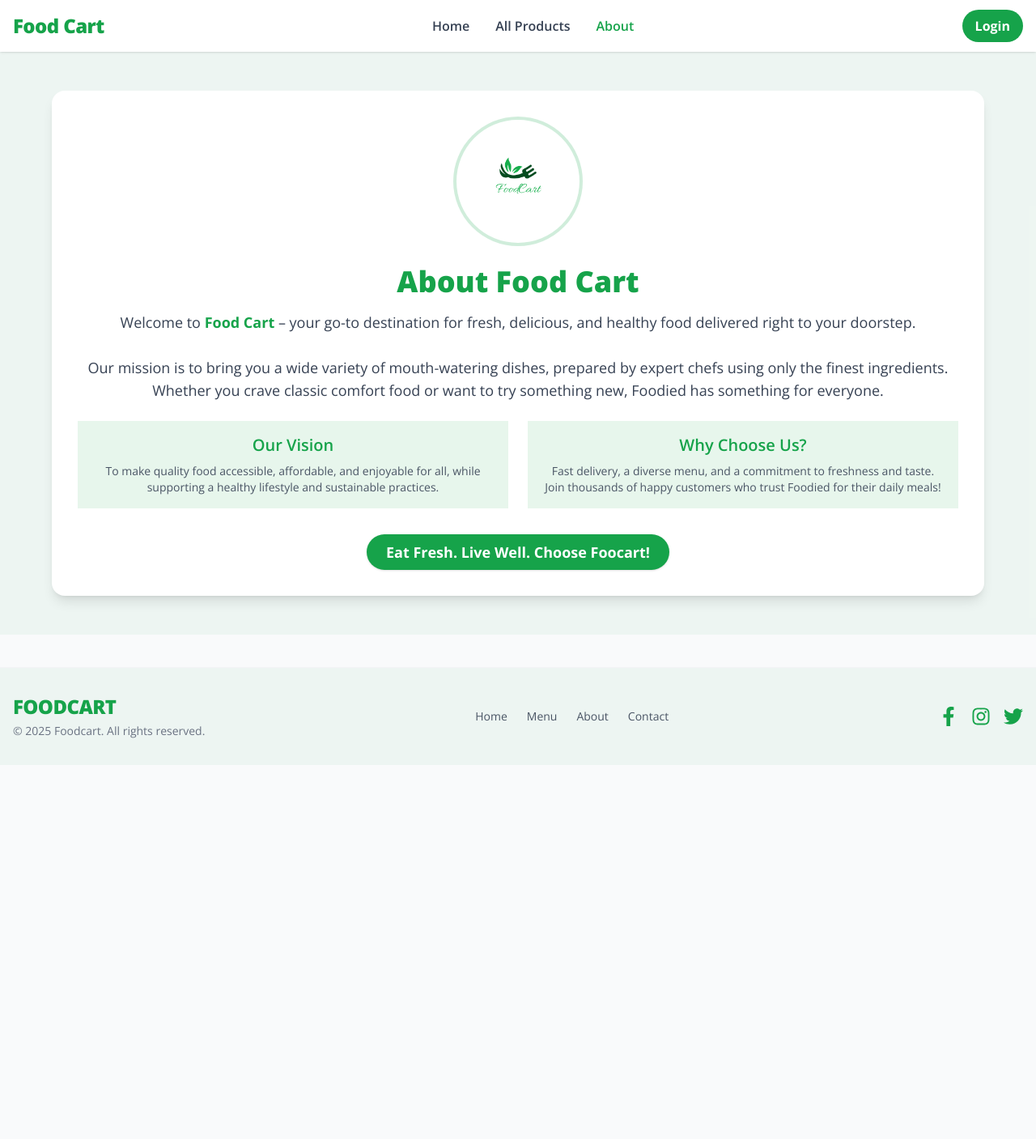
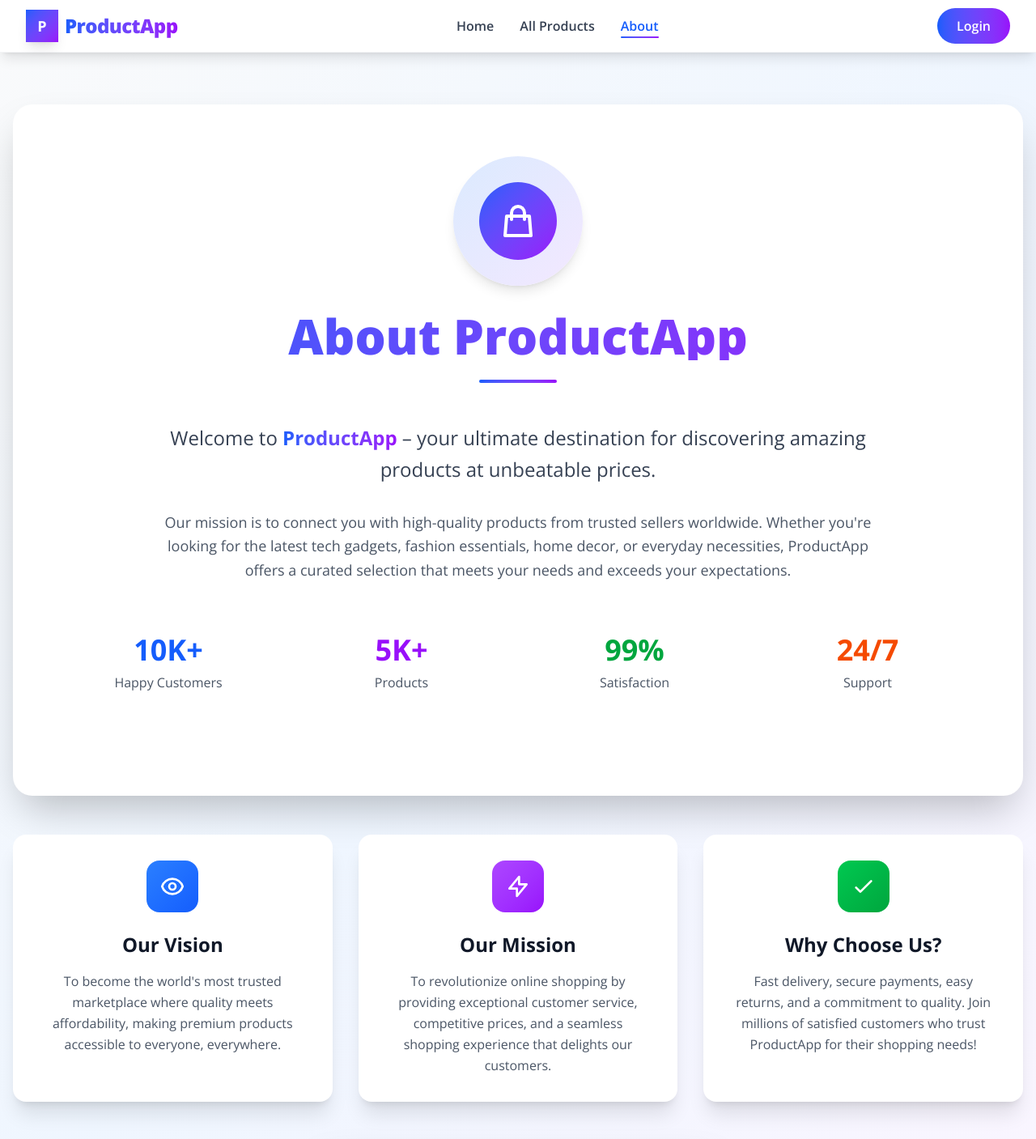
Before and after one commit to Bokul98/food-card-v1, a Next.js app: page /about in a window 1280 px wide. Shown: the top 1407 px of the page at 81% size. Before the commit the page ends 945 px from the top, so only its background shows below. Built offline with nearby package versions, Linux system fonts and the light colour scheme; no server answers.

Commit message:
added all products

```diff
--- a/src/Components/Navbar/Navbar.jsx
+++ b/src/Components/Navbar/Navbar.jsx
@@ -3,80 +3,187 @@ import { usePathname } from "next/navigation";
 import { useSession } from "next-auth/react";
 import { UserNav } from "./UserNav";
 import Link from "next/link";
+import { useState } from "react";
+import { Menu, X } from "lucide-react";
 
 const Navbar = () => {
   const pathname = usePathname();
   const { data: session } = useSession();
+  const [isOpen, setIsOpen] = useState(false);
 
   return (
-    <nav className="w-full bg-white shadow sticky top-0 z-20">
-      <div className="max-w-7xl mx-auto flex items-center justify-between px-4 py-3">
+    <nav className="w-full bg-white/95 backdrop-blur-md shadow-lg sticky top-0 z-50 border-b border-gray-100">
+      <div className="max-w-7xl mx-auto px-4 sm:px-6 lg:px-8">
+        <div className="flex items-center justify-between h-16">
           {/* Logo and Brand Name */}
-        <Link href="/" className="flex items-center gap-2">
-          <span className="text-2xl font-extrabold text-primary tracking-tight">
-            Food Cart
+          <Link href="/" className="flex items-center gap-2 group">
+            <div className="w-10 h-10 bg-gradient-to-br from-blue-600 to-purple-600 rounded-xl flex items-center justify-center shadow-lg group-hover:shadow-xl transition-shadow duration-300">
+              <span className="text-white font-bold text-lg">P</span>
+            </div>
+            <span className="text-2xl font-extrabold bg-gradient-to-r from-blue-600 to-purple-600 bg-clip-text text-transparent tracking-tight">
+              ProductApp
             </span>
           </Link>
 
-        {/* Navigation Links */}
-        <ul className="flex gap-8 items-center">
+          {/* Desktop Navigation Links */}
+          <ul className="hidden md:flex gap-8 items-center">
             <li>
               <Link
                 href="/"
-              className={`font-semibold transition-colors hover:text-primary ${
-                pathname === "/" ? "text-primary" : "text-gray-700"
+                className={`font-semibold transition-all duration-300 hover:text-blue-600 relative ${
+                  pathname === "/" ? "text-blue-600" : "text-gray-700"
                 }`}
               >
                 Home
+                {pathname === "/" && (
+                  <span className="absolute -bottom-1 left-0 w-full h-0.5 bg-gradient-to-r from-blue-600 to-purple-600 rounded-full"></span>
+                )}
               </Link>
             </li>
             <li>
               <Link
                 href="/all-products"
-              className={`font-semibold transition-colors hover:text-primary ${
-                pathname === "/all-products" ? "text-primary" : "text-gray-700"
+                className={`font-semibold transition-all duration-300 hover:text-blue-600 relative ${
+                  pathname === "/all-products" ? "text-blue-600" : "text-gray-700"
                 }`}
               >
                 All Products
+                {pathname === "/all-products" && (
+                  <span className="absolute -bottom-1 left-0 w-full h-0.5 bg-gradient-to-r from-blue-600 to-purple-600 rounded-full"></span>
+                )}
               </Link>
             </li>
             <li>
               <Link
                 href="/about"
-              className={`font-semibold transition-colors hover:text-primary ${
-                pathname === "/about" ? "text-primary" : "text-gray-700"
+                className={`font-semibold transition-all duration-300 hover:text-blue-600 relative ${
+                  pathname === "/about" ? "text-blue-600" : "text-gray-700"
                 }`}
               >
                 About
+                {pathname === "/about" && (
+                  <span className="absolute -bottom-1 left-0 w-full h-0.5 bg-gradient-to-r from-blue-600 to-purple-600 rounded-full"></span>
+                )}
               </Link>
             </li>
             {session && (
               <li>
                 <Link
-                href="/dashboard"
-                className={`font-semibold transition-colors hover:text-primary ${
-                  pathname === "/dashboard" ? "text-primary" : "text-gray-700"
+                  href="/dashboard/add-product"
+                  className={`font-semibold transition-all duration-300 hover:text-blue-600 relative ${
+                    pathname.startsWith("/dashboard") ? "text-blue-600" : "text-gray-700"
                   }`}
                 >
                   Dashboard
+                  {pathname.startsWith("/dashboard") && (
+                    <span className="absolute -bottom-1 left-0 w-full h-0.5 bg-gradient-to-r from-blue-600 to-purple-600 rounded-full"></span>
+                  )}
                 </Link>
               </li>
             )}
           </ul>
 
-        {/* Right Side: Auth Buttons / User */}
-        <div className="flex items-center gap-4">
+          {/* Desktop Auth Section */}
+          <div className="hidden md:flex items-center gap-4">
             {session ? (
-            <UserNav /> // 👈 avatar + dropdown here
+              <UserNav />
             ) : (
               <Link
                 href="/login"
-              className="flex items-center gap-2 bg-primary text-white px-4 py-2 rounded-full font-bold transition-colors hover:bg-primary-dark"
+                className="bg-gradient-to-r from-blue-600 to-purple-600 text-white px-6 py-2.5 rounded-full font-semibold transition-all duration-300 hover:shadow-lg hover:scale-105 transform"
               >
                 Login
               </Link>
             )}
           </div>
+
+          {/* Mobile Menu Button */}
+          <div className="md:hidden">
+            <button
+              onClick={() => setIsOpen(!isOpen)}
+              className="p-2 rounded-lg text-gray-700 hover:text-blue-600 hover:bg-gray-100 transition-colors duration-200"
+            >
+              {isOpen ? (
+                <X className="h-6 w-6" />
+              ) : (
+                <Menu className="h-6 w-6" />
+              )}
+            </button>
+          </div>
+        </div>
+
+        {/* Mobile Menu */}
+        {isOpen && (
+          <div className="md:hidden">
+            <div className="px-2 pt-2 pb-3 space-y-1 bg-white/95 backdrop-blur-md border-t border-gray-100">
+              <Link
+                href="/"
+                onClick={() => setIsOpen(false)}
+                className={`block px-4 py-3 rounded-lg text-base font-semibold transition-all duration-200 ${
+                  pathname === "/"
+                    ? "text-blue-600 bg-blue-50"
+                    : "text-gray-700 hover:text-blue-600 hover:bg-gray-50"
+                }`}
+              >
+                Home
+              </Link>
+              <Link
+                href="/all-products"
+                onClick={() => setIsOpen(false)}
+                className={`block px-4 py-3 rounded-lg text-base font-semibold transition-all duration-200 ${
+                  pathname === "/products"
+                    ? "text-blue-600 bg-blue-50"
+                    : "text-gray-700 hover:text-blue-600 hover:bg-gray-50"
+                }`}
+              >
+                All Products
+              </Link>
+              <Link
+                href="/about"
+                onClick={() => setIsOpen(false)}
+                className={`block px-4 py-3 rounded-lg text-base font-semibold transition-all duration-200 ${
+                  pathname === "/about"
+                    ? "text-blue-600 bg-blue-50"
+                    : "text-gray-700 hover:text-blue-600 hover:bg-gray-50"
+                }`}
+              >
+                About
+              </Link>
+              {session && (
+                <Link
+                  href="/dashboard/add-product"
+                  onClick={() => setIsOpen(false)}
+                  className={`block px-4 py-3 rounded-lg text-base font-semibold transition-all duration-200 ${
+                    pathname.startsWith("/dashboard")
+                      ? "text-blue-600 bg-blue-50"
+                      : "text-gray-700 hover:text-blue-600 hover:bg-gray-50"
+                  }`}
+                >
+                  Dashboard
+                </Link>
+              )}
+
+              {/* Mobile Auth */}
+              <div className="pt-4 pb-2">
+                {session ? (
+                  <div className="px-4">
+                    <UserNav />
+                  </div>
+                ) : (
+                  <div className="px-4">
+                    <Link
+                      href="/login"
+                      onClick={() => setIsOpen(false)}
+                      className="block w-full text-center bg-gradient-to-r from-blue-600 to-purple-600 text-white px-4 py-3 rounded-lg font-semibold hover:shadow-lg transition-all duration-300"
+                    >
+                      Login
+                    </Link>
+                  </div>
+                )}
+              </div>
+            </div>
+          </div>
+        )}
       </div>
     </nav>
   );
--- a/src/app/(public)/about/page.jsx
+++ b/src/app/(public)/about/page.jsx
@@ -2,53 +2,113 @@ import React from "react";
 
 const About = () => {
   return (
-    <section className="w-full min-h-[60vh] flex items-center justify-center bg-primary/5 py-12 px-4">
-      <div className="max-w-6xl mx-auto bg-white rounded-2xl shadow-lg p-8 flex flex-col items-center text-center">
-        <img
-          src="./food-cart.png"
-          alt="Food Cart Logo"
-          className="w-40 h-40 mb-6 rounded-full border-4 border-primary/20 bg-white object-contain"
-        />
-        <h1 className="text-3xl md:text-4xl font-extrabold text-primary mb-4">
-          About Food Cart
-        </h1>
-        <p className="text-gray-700 text-lg mb-6">
-          Welcome to <span className="font-bold text-primary">Food Cart</span> –
-          your go-to destination for fresh, delicious, and healthy food
-          delivered right to your doorstep.
-          <br />
-          <br />
-          Our mission is to bring you a wide variety of mouth-watering dishes,
-          prepared by expert chefs using only the finest ingredients. Whether
-          you crave classic comfort food or want to try something new, Foodied
-          has something for everyone.
-        </p>
-        <div className="flex flex-col md:flex-row gap-6 w-full justify-center">
-          <div className="flex-1 bg-primary/10 rounded-xl p-4">
-            <h2 className="text-xl font-semibold text-primary mb-2">
-              Our Vision
-            </h2>
-            <p className="text-gray-600 text-sm">
-              To make quality food accessible, affordable, and enjoyable for
-              all, while supporting a healthy lifestyle and sustainable
-              practices.
+    <section className="w-full min-h-screen flex items-center justify-center bg-gradient-to-br from-gray-50 via-blue-50 to-purple-50 py-16 px-4">
+      <div className="max-w-7xl mx-auto">
+        {/* Main Content Card */}
+        <div className="bg-white rounded-3xl shadow-2xl p-8 md:p-12 lg:p-16 text-center mb-12">
+          {/* Logo and Header */}
+          <div className="mb-12">
+            <div className="w-32 h-32 md:w-40 md:h-40 mx-auto mb-8 rounded-full bg-gradient-to-br from-blue-100 to-purple-100 flex items-center justify-center shadow-lg">
+              <div className="w-20 h-20 md:w-24 md:h-24 bg-gradient-to-br from-blue-600 to-purple-600 rounded-full flex items-center justify-center">
+                <svg className="w-10 h-10 md:w-12 md:h-12 text-white" fill="none" stroke="currentColor" viewBox="0 0 24 24">
+                  <path strokeLinecap="round" strokeLinejoin="round" strokeWidth={2} d="M16 11V7a4 4 0 00-8 0v4M5 9h14l1 12H4L5 9z" />
+                </svg>
+              </div>
+            </div>
+
+            <h1 className="text-4xl md:text-5xl lg:text-6xl font-extrabold bg-gradient-to-r from-blue-600 to-purple-600 bg-clip-text text-transparent mb-6">
+              About ProductApp
+            </h1>
+
+            <div className="w-24 h-1 bg-gradient-to-r from-blue-600 to-purple-600 mx-auto rounded-full"></div>
+          </div>
+
+          {/* Main Description */}
+          <div className="max-w-4xl mx-auto mb-16">
+            <p className="text-lg md:text-xl lg:text-2xl text-gray-700 leading-relaxed mb-8">
+              Welcome to <span className="font-bold bg-gradient-to-r from-blue-600 to-purple-600 bg-clip-text text-transparent">ProductApp</span> –
+              your ultimate destination for discovering amazing products at unbeatable prices.
+            </p>
+
+            <p className="text-base md:text-lg text-gray-600 leading-relaxed">
+              Our mission is to connect you with high-quality products from trusted sellers worldwide.
+              Whether you're looking for the latest tech gadgets, fashion essentials, home decor, or everyday necessities,
+              ProductApp offers a curated selection that meets your needs and exceeds your expectations.
             </p>
           </div>
-          <div className="flex-1 bg-primary/10 rounded-xl p-4">
-            <h2 className="text-xl font-semibold text-primary mb-2">
-              Why Choose Us?
-            </h2>
-            <p className="text-gray-600 text-sm">
-              Fast delivery, a diverse menu, and a commitment to freshness and
-              taste. Join thousands of happy customers who trust Foodied for
-              their daily meals!
+
+          {/* Stats Section */}
+          <div className="grid grid-cols-2 md:grid-cols-4 gap-6 md:gap-8 mb-16">
+            <div className="text-center">
+              <div className="text-3xl md:text-4xl font-bold text-blue-600 mb-2">10K+</div>
+              <div className="text-sm md:text-base text-gray-600">Happy Customers</div>
+            </div>
+            <div className="text-center">
+              <div className="text-3xl md:text-4xl font-bold text-purple-600 mb-2">5K+</div>
+              <div className="text-sm md:text-base text-gray-600">Products</div>
+            </div>
+            <div className="text-center">
+              <div className="text-3xl md:text-4xl font-bold text-green-600 mb-2">99%</div>
+              <div className="text-sm md:text-base text-gray-600">Satisfaction</div>
+            </div>
+            <div className="text-center">
+              <div className="text-3xl md:text-4xl font-bold text-orange-600 mb-2">24/7</div>
+              <div className="text-sm md:text-base text-gray-600">Support</div>
+            </div>
+          </div>
+        </div>
+
+        {/* Vision and Values Cards */}
+        <div className="grid md:grid-cols-2 lg:grid-cols-3 gap-8 mb-12">
+          {/* Our Vision */}
+          <div className="bg-white rounded-2xl shadow-xl p-8 hover:shadow-2xl transition-shadow duration-300">
+            <div className="w-16 h-16 bg-gradient-to-br from-blue-500 to-blue-600 rounded-2xl flex items-center justify-center mb-6 mx-auto">
+              <svg className="w-8 h-8 text-white" fill="none" stroke="currentColor" viewBox="0 0 24 24">
+                <path strokeLinecap="round" strokeLinejoin="round" strokeWidth={2} d="M15 12a3 3 0 11-6 0 3 3 0 016 0z" />
+                <path strokeLinecap="round" strokeLinejoin="round" strokeWidth={2} d="M2.458 12C3.732 7.943 7.523 5 12 5c4.478 0 8.268 2.943 9.542 7-1.274 4.057-5.064 7-9.542 7-4.477 0-8.268-2.943-9.542-7z" />
+              </svg>
+            </div>
+            <h3 className="text-xl md:text-2xl font-bold text-gray-900 mb-4 text-center">Our Vision</h3>
+            <p className="text-gray-600 text-center leading-relaxed">
+              To become the world's most trusted marketplace where quality meets affordability,
+              making premium products accessible to everyone, everywhere.
+            </p>
+          </div>
+
+          {/* Our Mission */}
+          <div className="bg-white rounded-2xl shadow-xl p-8 hover:shadow-2xl transition-shadow duration-300">
+            <div className="w-16 h-16 bg-gradient-to-br from-purple-500 to-purple-600 rounded-2xl flex items-center justify-center mb-6 mx-auto">
+              <svg className="w-8 h-8 text-white" fill="none" stroke="currentColor" viewBox="0 0 24 24">
+                <path strokeLinecap="round" strokeLinejoin="round" strokeWidth={2} d="M13 10V3L4 14h7v7l9-11h-7z" />
+              </svg>
+            </div>
+            <h3 className="text-xl md:text-2xl font-bold text-gray-900 mb-4 text-center">Our Mission</h3>
+            <p className="text-gray-600 text-center leading-relaxed">
+              To revolutionize online shopping by providing exceptional customer service,
+              competitive prices, and a seamless shopping experience that delights our customers.
+            </p>
+          </div>
+
+          {/* Why Choose Us */}
+          <div className="bg-white rounded-2xl shadow-xl p-8 hover:shadow-2xl transition-shadow duration-300 md:col-span-2 lg:col-span-1">
+            <div className="w-16 h-16 bg-gradient-to-br from-green-500 to-green-600 rounded-2xl flex items-center justify-center mb-6 mx-auto">
+              <svg className="w-8 h-8 text-white" fill="none" stroke="currentColor" viewBox="0 0 24 24">
+                <path strokeLinecap="round" strokeLinejoin="round" strokeWidth={2} d="M5 13l4 4L19 7" />
+              </svg>
+            </div>
+            <h3 className="text-xl md:text-2xl font-bold text-gray-900 mb-4 text-center">Why Choose Us?</h3>
+            <p className="text-gray-600 text-center leading-relaxed">
+              Fast delivery, secure payments, easy returns, and a commitment to quality.
+              Join millions of satisfied customers who trust ProductApp for their shopping needs!
             </p>
           </div>
         </div>
-        <div className="mt-8">
-          <span className="inline-block bg-primary text-white px-6 py-2 rounded-full font-bold text-lg shadow">
-            Eat Fresh. Live Well. Choose Foocart!
-          </span>
+
+        {/* Call to Action */}
+        <div className="text-center">
+          <div className="inline-block bg-gradient-to-r from-blue-600 to-purple-600 text-white px-8 py-4 rounded-full font-bold text-lg md:text-xl shadow-2xl hover:shadow-3xl transform hover:scale-105 transition-all duration-300">
+            Shop Smart. Live Better. Choose ProductApp!
+          </div>
         </div>
       </div>
     </section>
```
Lines whose indentation alone changed are shown as unchanged.
